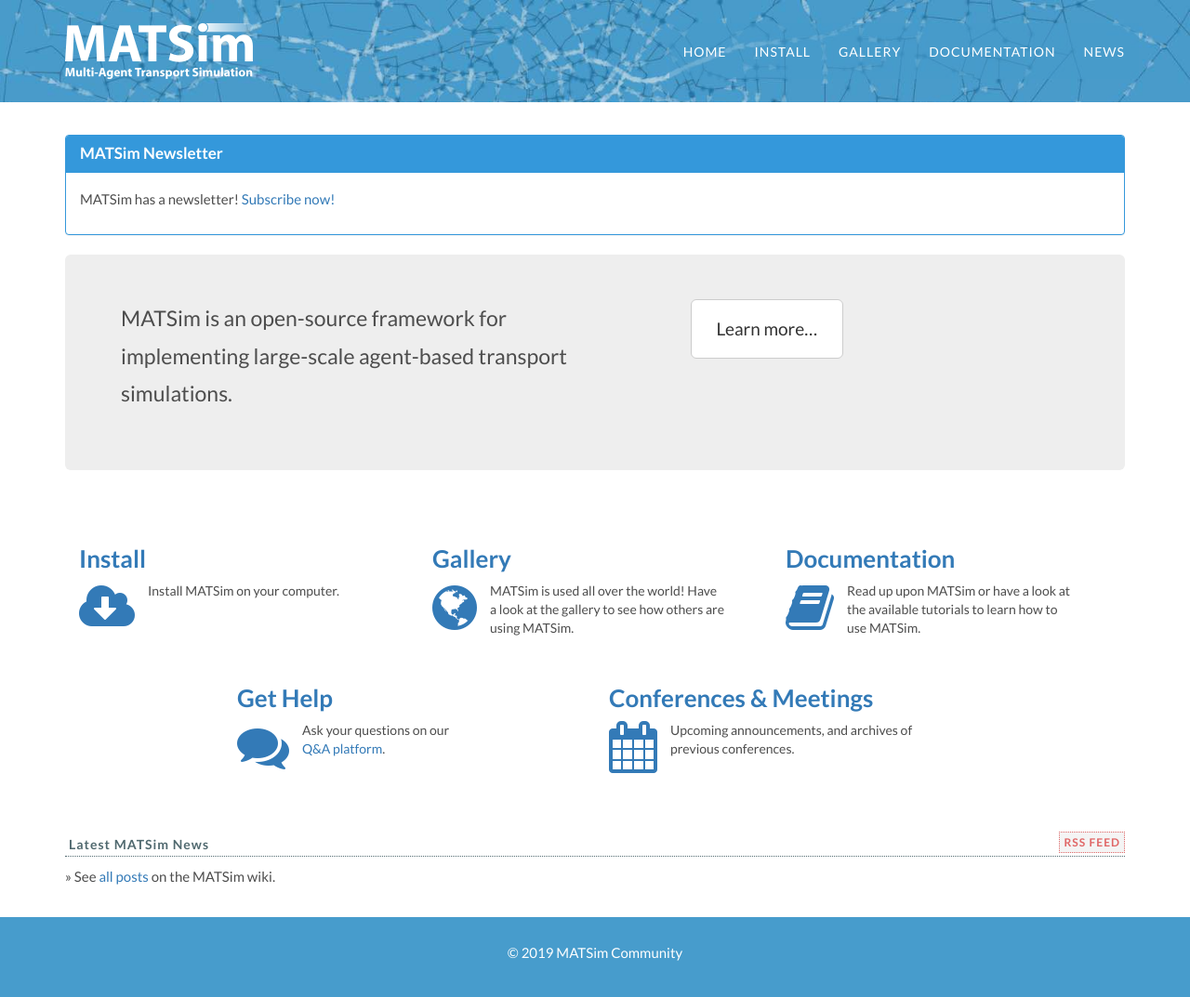
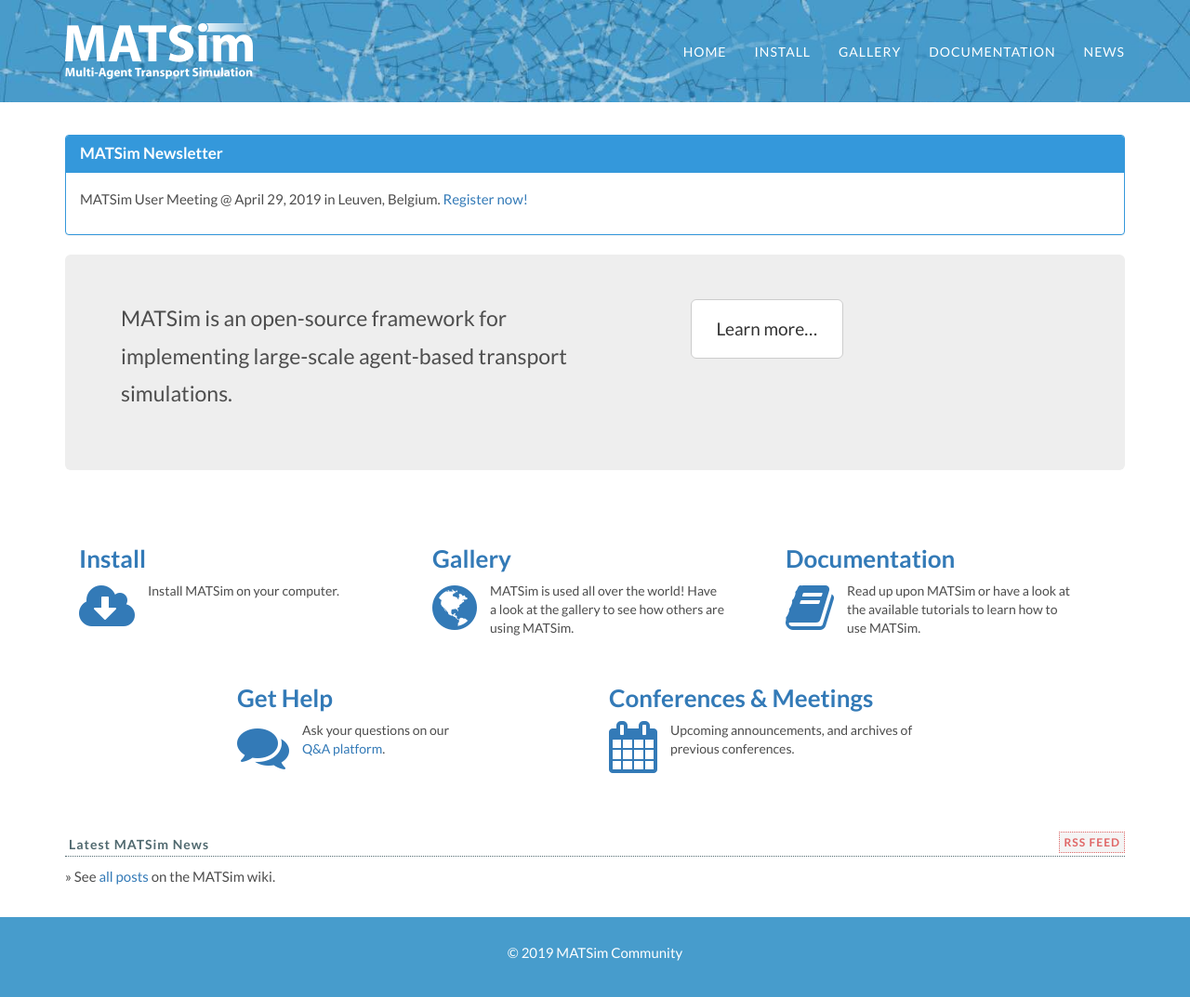
Before and after one commit to matsim-org/jekyll-website, a Jekyll site: the page built from index.html, in a window 1280 px wide and 1074 px high. Shown: the whole window at 93% size. Built offline with Jekyll 4.4.1, drawn with Linux system fonts in a browser that asks for light colours; some web fonts are replaced.

Commit message:
mention user meeting in top banner on homepage

```diff
--- a/index.html
+++ b/index.html
@@ -7,7 +7,7 @@
     <h3 class="panel-title">MATSim Newsletter</h3>
   </div>
   <div class="panel-body" >
-      <p>MATSim has a newsletter! <a href="/docs#newsletter">Subscribe now!</a>
+      <p>MATSim User Meeting @ April 29, 2019 in Leuven, Belgium. <a href="https://matsim.atlassian.net/wiki/spaces/MATPUB/blog/2019/02/21/362676225/MATSim+User+Meeting+2019+Registration+now+open">Register now!</a>
       </p>
   </div>
 </div>
```
